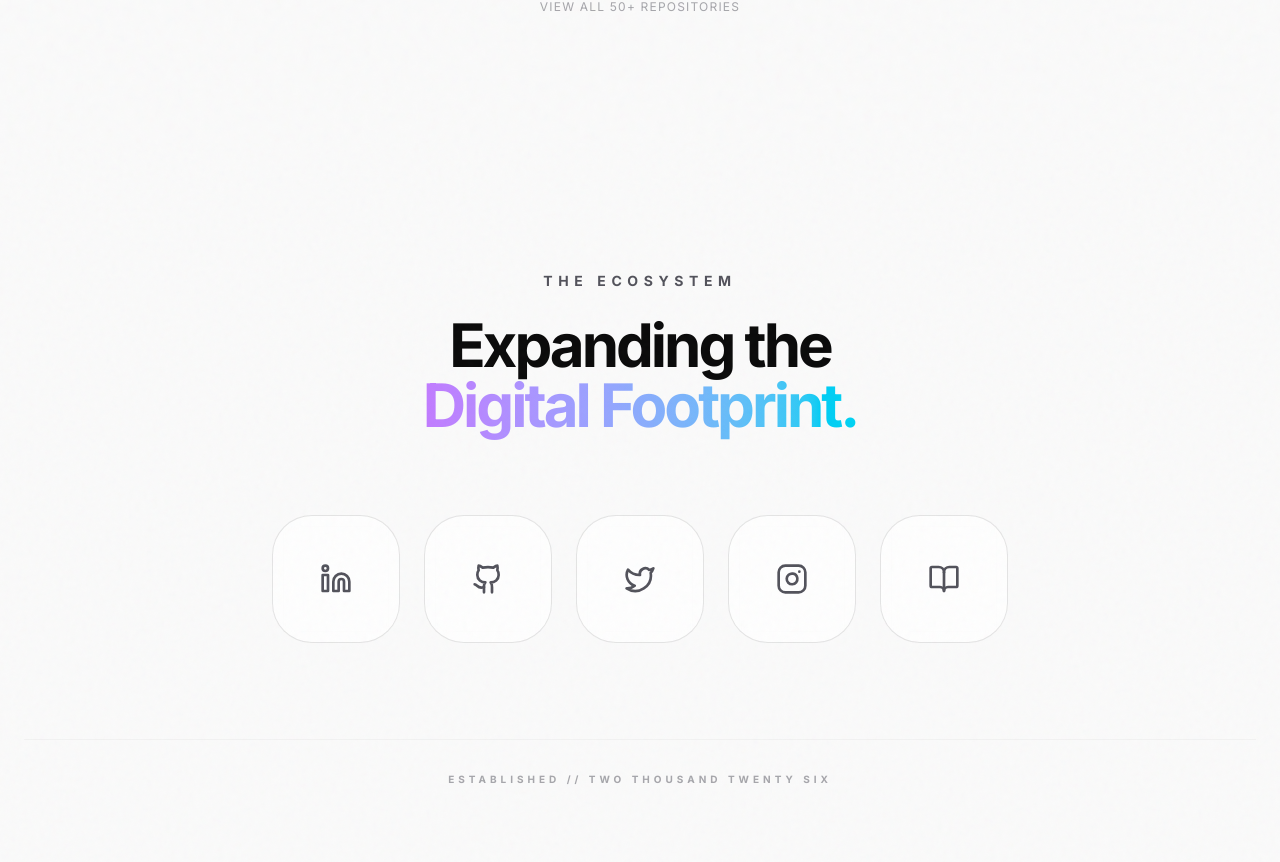
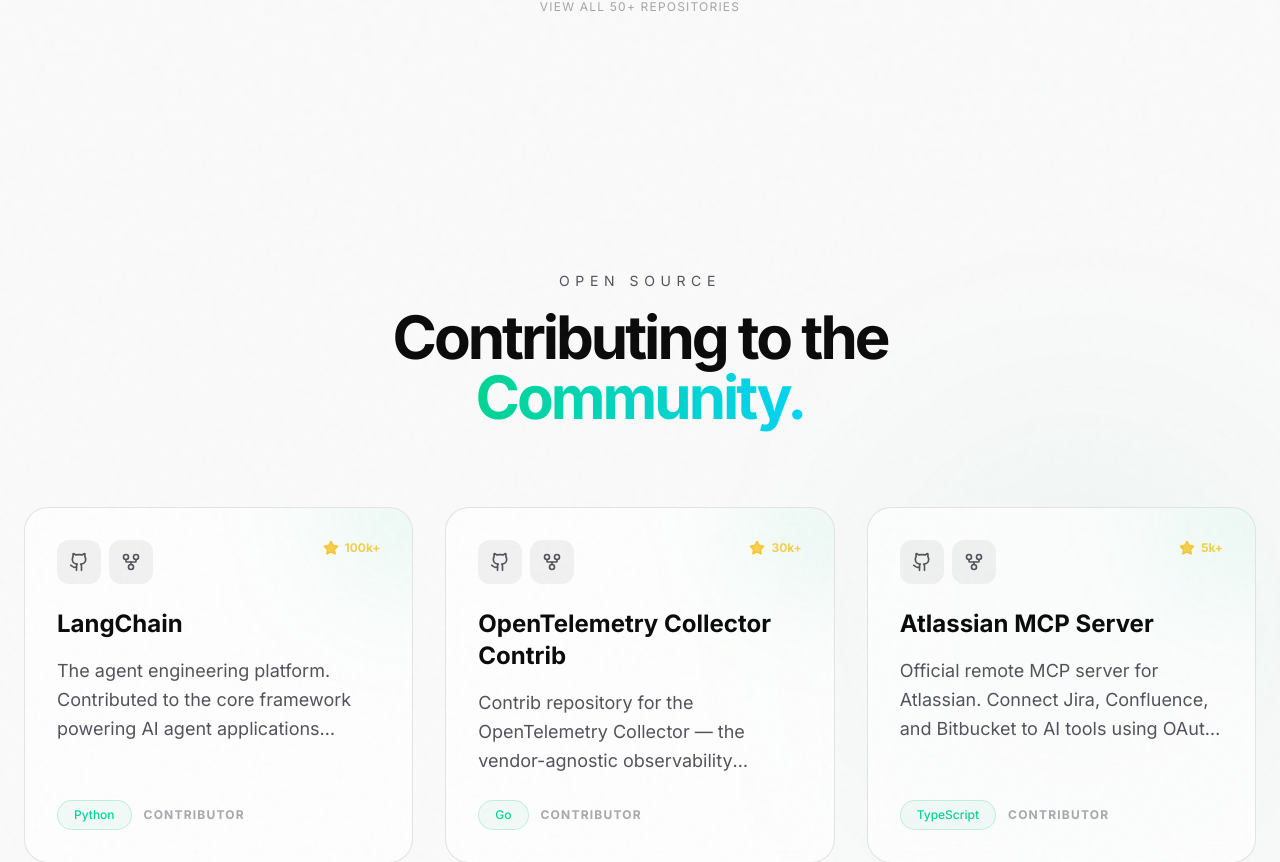
Before and after one commit to KumarDhananjaya/portfolio-new, a Next.js app: page / in a window 1280 px wide. Shown: the part 5075-5937 px from the top of the page. Built offline with nearby package versions, Linux system fonts and the light colour scheme.

Commit message:
feat: integrate OpenSource section into main page layout

```diff
--- a/app/page.tsx
+++ b/app/page.tsx
@@ -4,6 +4,7 @@
 import { About } from '@/components/sections/About';
 import { Experience } from '@/components/sections/Experience';
 import { Projects } from '@/components/sections/Projects';
+import { OpenSource } from '@/components/sections/OpenSource';
 import { SocialBanner } from '@/components/sections/SocialBanner';
 import { Contact } from '@/components/sections/Contact';
 
@@ -15,6 +16,7 @@
       <About />
       <Experience />
       <Projects />
+      <OpenSource />
       <SocialBanner />
       <Contact />
       <Footer />
```
